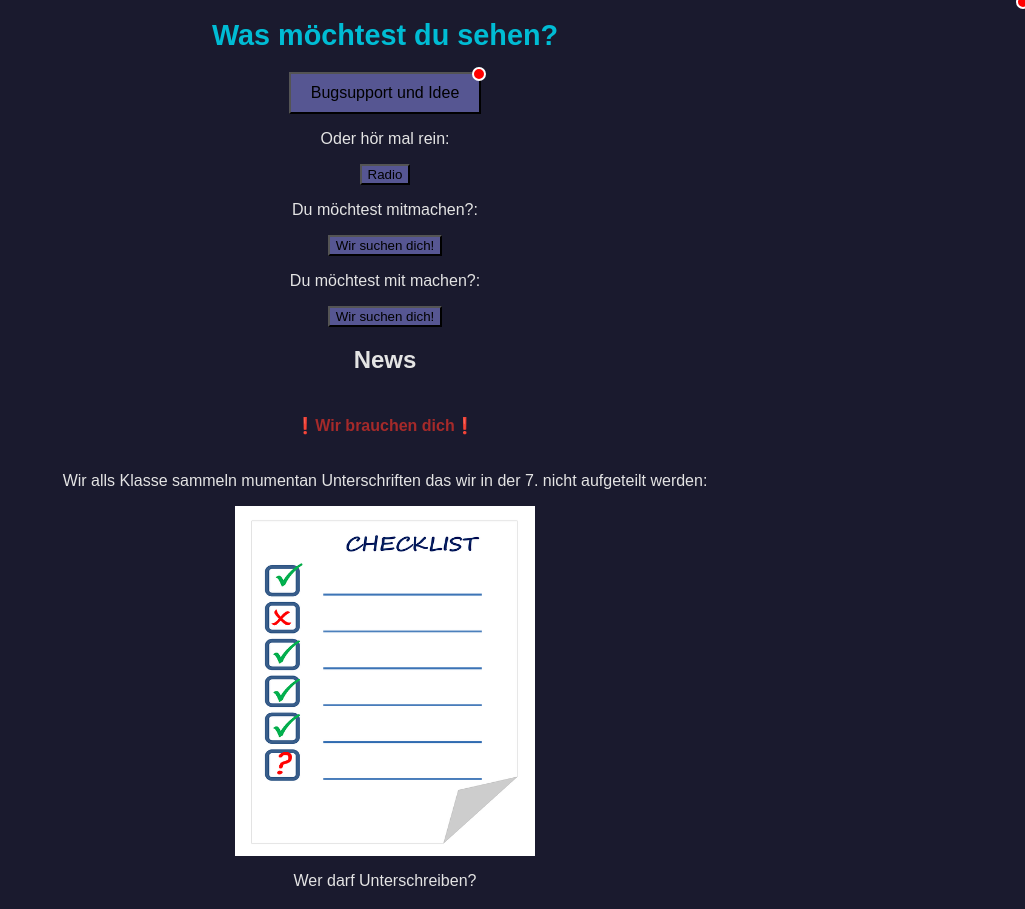
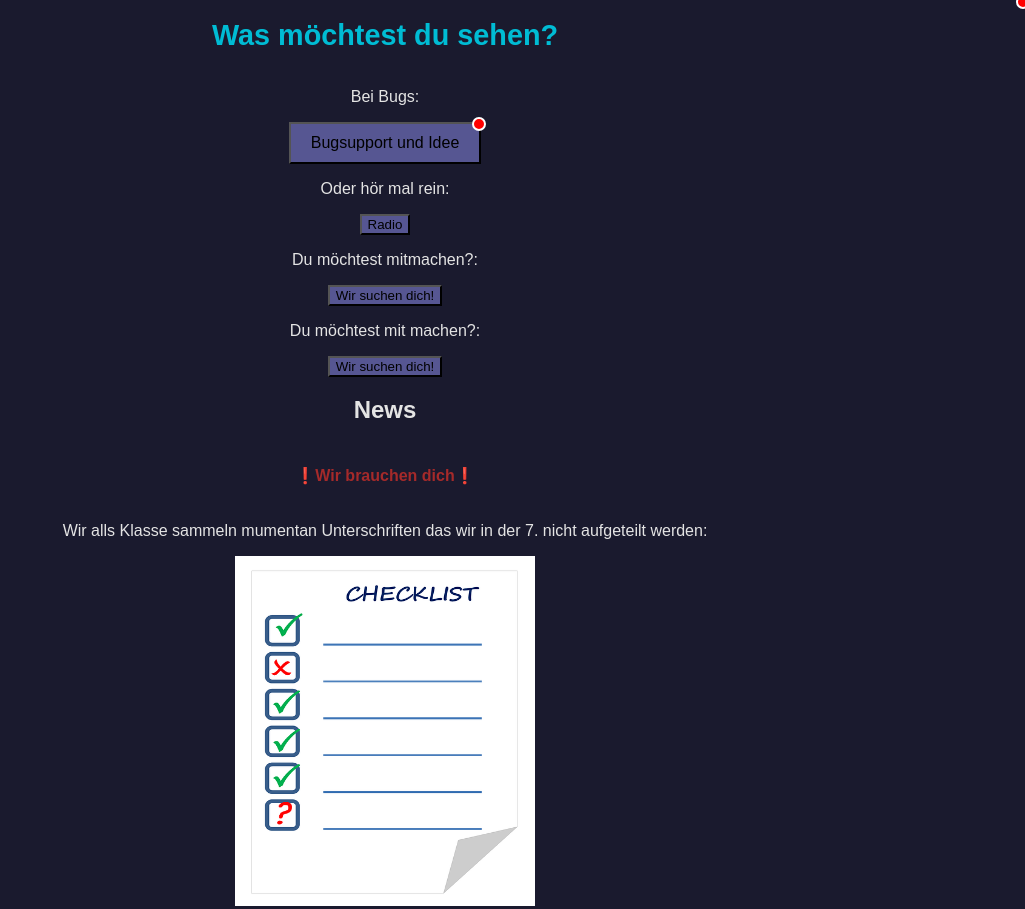
Before and after one commit to kram-web-bing/bl-ser-kram-final, a plain HTML site: page hauptseite.htm in a window 1280 px wide. Shown: the top 909 px of the page, without its empty margins (255-1280 px from the left). Drawn offline with Linux system fonts and the light colour scheme.

Commit message:
Update hauptseite.htm

```diff
--- a/hauptseite.htm
+++ b/hauptseite.htm
@@ -16,6 +16,7 @@
   <body>
     <h1>Was möchtest du sehen?</h1>
 
+     <p>Bei Bugs:</p>
   <div class="button-container">
     <button class="Bugsuport" onclick="window.location.href = 'Bugsuport.htm'" id="meinButton">
            Bugsupport und Idee
```
